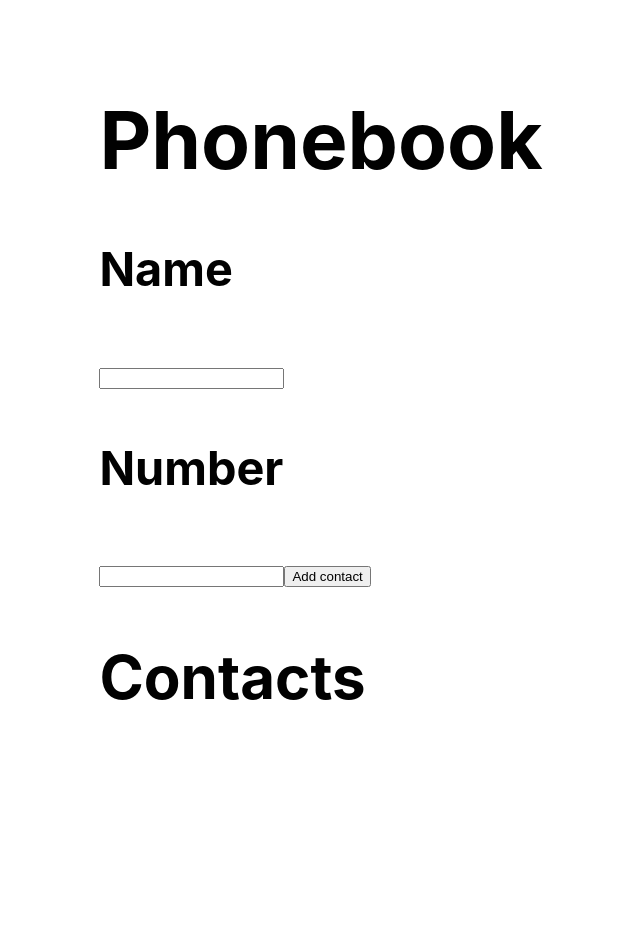
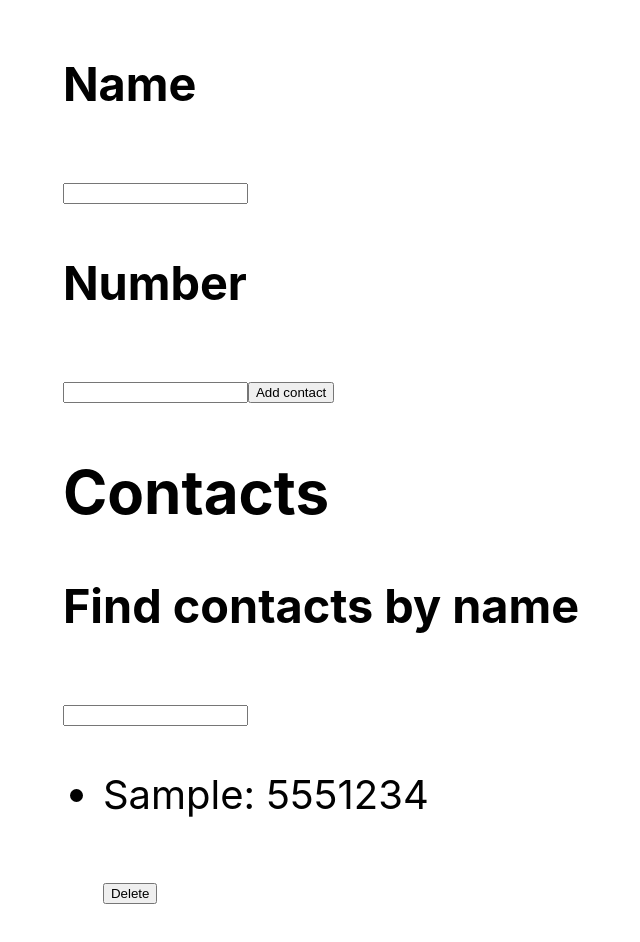
Before and after one commit to OleksandrRud/goit-react-hw-02-phonebook, a React (Create React App) app: page / in a window 1280 px wide. Both pictures are taken after typing "Sample", "5551234" into the empty fields and a click on the button "Add contact". Shown: the top 942 px of the page, without its empty margins (319-959 px from the left). Before the commit the page ends 800 px from the top, so only its background shows below. Built offline with nearby package versions, Linux system fonts and the light colour scheme.

Commit message:
make delete and filter

```diff
--- a/src/components/App.jsx
+++ b/src/components/App.jsx
@@ -1,11 +1,13 @@
 import { Component } from 'react';
 import ContactForm from './ContactForm';
 import Filter from './Filter';
+import Contact from './Contact';
 import { nanoid } from 'nanoid';
 
 export class App extends Component {
   state = {
     contacts: [],
+    filter: '',
   };
 
   formSubmit = event => {
@@ -13,11 +15,35 @@ export class App extends Component {
       ...event,
       id: nanoid(),
     };
-    // this.setState({ ...this.state, ...event });
-    console.log(userId);
+    this.setState(prevState => ({
+      contacts: [...prevState.contacts, userId],
+    }));
+  };
+
+  eee = e => {
+    this.state.contacts.map(data =>
+      data.name === e ? alert('wwww') : this.state.contacts.name
+    );
+  };
+
+  makeFilterContacts = event => {
+    this.setState({ filter: event.currentTarget.value });
+  };
+
+  deleteContact = id => {
+    this.setState(prevState => {
+      return {
+        contacts: prevState.contacts.filter(contact => contact.id !== id),
+      };
+    });
   };
 
   render() {
+    const normalizeFilter = this.state.filter.toLowerCase();
+    const showFilteredContact = this.state.contacts.filter(contact =>
+      contact.name.toLowerCase().includes(normalizeFilter)
+    );
+
     return (
       <div
         style={{
@@ -31,11 +57,17 @@ export class App extends Component {
       >
         <div>
           <h1>Phonebook</h1>
-          <ContactForm formSubmit={this.formSubmit} />
+          <ContactForm formSubmit={this.formSubmit} qqq={this.eee} />
 
           <h2>Contacts</h2>
-          {/* <Filter />
-          <Contact List /> */}
+          <Filter
+            value={this.state.filter}
+            onChange={this.makeFilterContacts}
+          />
+          <Contact
+            contacts={showFilteredContact}
+            onDelete={this.deleteContact}
+          />
         </div>
       </div>
     );
--- /dev/null
+++ b/src/components/Contact.jsx
@@ -0,0 +1,15 @@
+function Contact({ contacts, onDelete }) {
+  return (
+    <ul>
+      {contacts.map(contact => (
+        <li key={contact.id}>
+          <p>
+            {contact.name}: {contact.number}
+          </p>
+          <button onClick={() => onDelete(contact.id)}>Delete</button>
+        </li>
+      ))}
+    </ul>
+  );
+}
+export default Contact;
--- a/src/components/ContactForm.jsx
+++ b/src/components/ContactForm.jsx
@@ -4,6 +4,7 @@ class ContactForm extends Component {
     name: '',
     number: '',
   };
+
   handleImput = event => {
     this.setState({ [event.currentTarget.name]: event.currentTarget.value });
   };
@@ -40,7 +41,9 @@ class ContactForm extends Component {
             value={this.state.number}
             onChange={this.handleImput}
           />
-          <button type="submit">Add contact</button>
+          <button type="submit" onClick={() => this.props.qqq(this.state.name)}>
+            Add contact
+          </button>
         </form>
       </div>
     );
--- a/src/components/Filter.jsx
+++ b/src/components/Filter.jsx
@@ -1,8 +1,8 @@
-function Filter() {
+function Filter({ value, onChange }) {
   return (
     <div>
       <h3>Find contacts by name</h3>
-      <input type="text" />
+      <input type="text" value={value} onChange={onChange} />
     </div>
   );
 }
```
